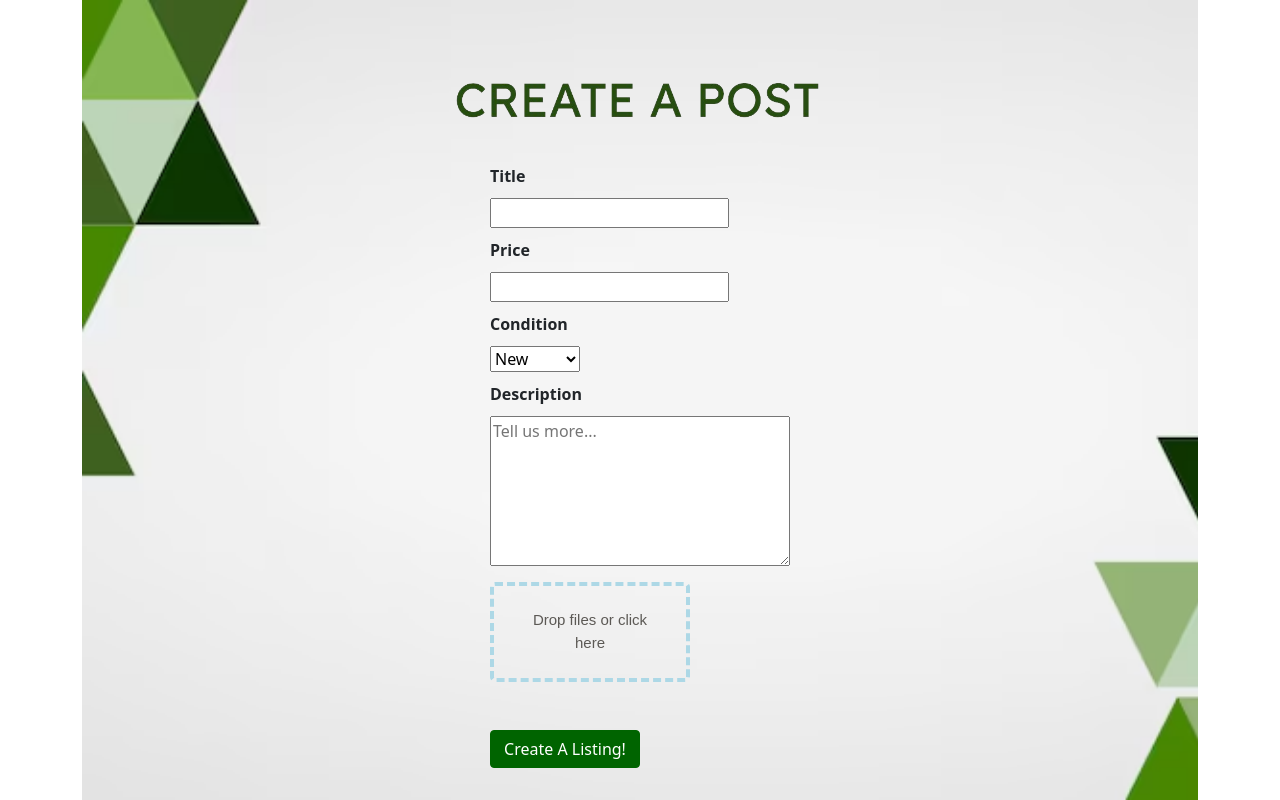
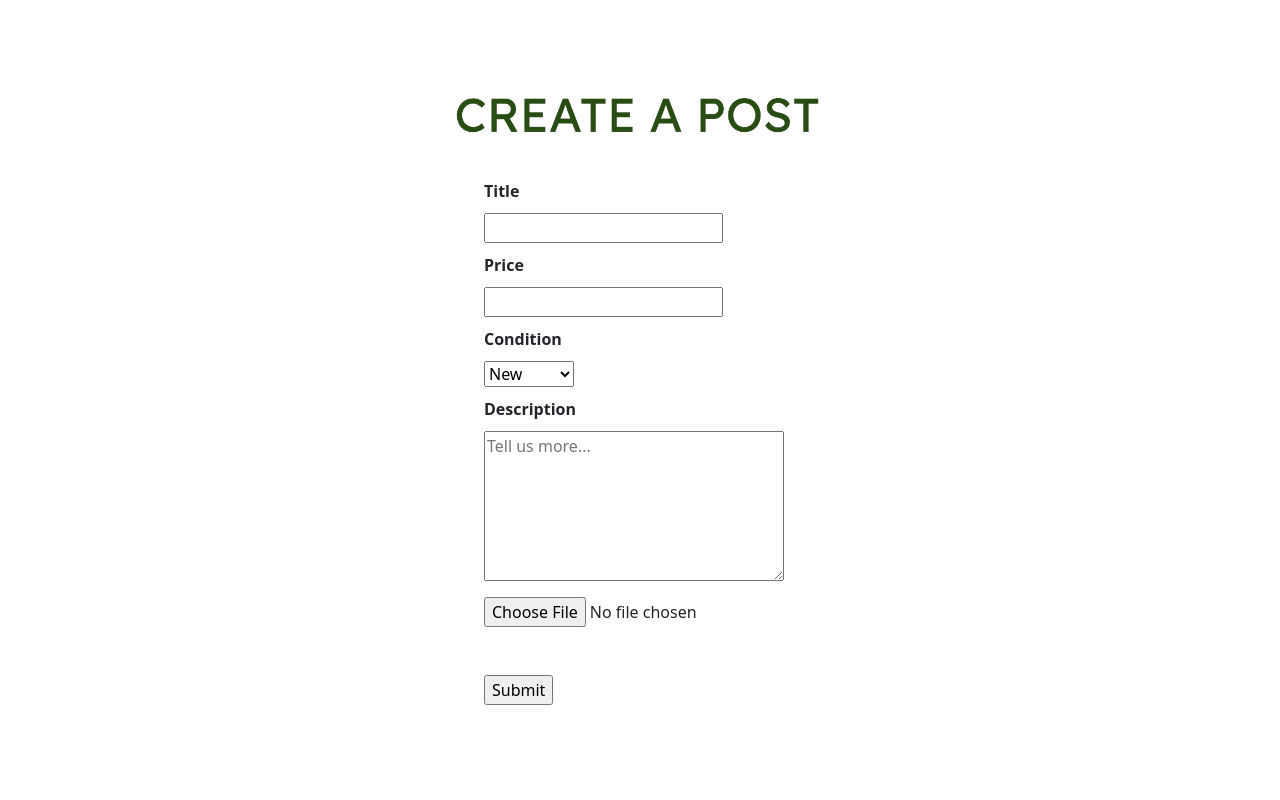
Before and after one commit to AnessaLeng/NinerThrifts, a Flask app: page /create_post in a window 1280 px wide. Shown: the part 88-888 px from the top of the page. Run offline with Flask 3, Linux system fonts and the light colour scheme; some libraries are stand-ins or nearby versions.

Commit message:
daily updates removed post_img

```diff
--- a/app.py
+++ b/app.py
@@ -1,5 +1,4 @@
 import os
-import requests
 from flask import Flask, redirect, render_template, request, send_from_directory, url_for, abort, session
 from random import randint, random
 from flask_socketio import SocketIO, emit
@@ -7,8 +6,9 @@ from dotenv import load_dotenv
 from flask_bcrypt import Bcrypt
 from repositories import post_repo, profile_repo, user_repo
 from repositories.create_repo import create_post
-from io import BytesIO
-
+from repositories import create_repo
+import base64
+import requests
 
 
 load_dotenv()
@@ -16,7 +16,6 @@ load_dotenv()
 app = Flask(__name__)
 
 app.secret_key = os.getenv('APP_SECRET_KEY')
-IMGBB_API_KEY = 'b185a7b712895f59638bf815da3f2ebd'
 
 socketio = SocketIO(app)
 
@@ -88,47 +87,41 @@ def login():
     return render_template('index.html', is_user=1, error=False)
 
 # Cindy's create a post feature
-# @app.route('/create_post', methods=['GET', 'POST'])
-# def create_post():
-#     if request.method == 'POST':
-#         title = request.form.get('title')
-#         price = request.form.get('price')
-#         condition = request.form.get('condition')
-#         body = request.form.get('description')
+#adding some logic for images -varsha
 
-#         user_id = session.get('user_id')
-#         username = session.get('username')
-
-#         create_post(user_id, username, title, body, price, condition)
-#         return "You have successfully created a post!"
-#         # possible mixup w description and body
-
-#     return render_template('create_post.html')
-
-@app.route('/create_post', methods=['GET'])
-def render_create_post():
-    return render_template('create_post.html')
-
-@app.route('/create_post', methods=['POST'])
-def create_post():
+@app.route('/create_post', methods=['GET', 'POST'])
+def create_listing():
     if request.method == 'POST':
         title = request.form.get('title')
         price = request.form.get('price')
         condition = request.form.get('condition')
-        description = request.form.get('description')
-        image_file = request.files['myFile']
+        body = request.form.get('description')
+        post_image = request.files['myFile']
 
-        if image_file:
-            post_image = image_file.read()
+        print(post_image)
 
-            post_repo.create_post(title, price, condition, description, post_image)
+        # user_id = session.get('user_id')
+        # username = session.get('username')
+        username = "bob"
 
-            return "Listing successfully uploaded!"
-        else:
-            return "Failed listing!"
-    else:
-        return render_template('create_post.html')
 
+        api_key = '4ad78dceb78a8627462a7181984c5eda'
+        upload_url = 'https://api.imgbb.com/1/upload'
+        data = {
+                'key': api_key,
+                'image': base64.b64encode(post_image.read())
+            }
+        response = requests.post(upload_url, data=data)
+        print(response)
+
+        if response.status_code == 200:
+            json_response = response.json()
+            print(json_response)
+            create_post(username, title, body, price, condition, json_response['data']['url'])
+            return redirect(url_for('explore'))
+    return render_template('create_post.html')
+
+#Varsha individual post feature
 @app.route('/individual_post')
 def show_individual_post():
     post_id = request.args.get('post_id')
--- a/schema.sql
+++ b/schema.sql
@@ -25,11 +25,12 @@ CREATE TABLE IF NOT EXISTS posts (
     body            VARCHAR(255)    NOT NULL,
     price           DECIMAL(10,2)   NOT NULL,
     condition       VARCHAR(255)    NOT NULL,
-    post_image      BYTEA           NOT NULL,
-    posted_date     TIMESTAMP       DEFAULT     CURRENT_TIMESTAMP,
+    posted_date     DATE       DEFAULT     CURRENT_DATE,
+    image_url       VARCHAR(255)    NULL,
     PRIMARY KEY(post_id),
     FOREIGN KEY(username) REFERENCES users(username)
 );
+
 
 CREATE TABLE IF NOT EXISTS user_sessions (
     sid SERIAL PRIMARY KEY,
--- a/templates/create_post.html
+++ b/templates/create_post.html
@@ -1,4 +1,3 @@
-
 {% extends "_layout.html" %}
 {% block title %}Create a Listing{% endblock %}
 {% block body %}
@@ -9,8 +8,6 @@
         align-items: center;
         justify-content: center;
         height: 100vh;
-        background-image: url('../static/abstract_bg1.jpg');
-        background-size: cover;
     }
 
     .form-group {
@@ -92,12 +89,6 @@
         height: auto;
         width: 400px;
     }
-
-    .btn {
-        background-color: darkgreen;
-        color: white;
-        border-color: darkgreen;
-      }
 </style>
 
 <div class="form-container">
@@ -113,6 +104,7 @@
         <label for="price">Price</label>
         <input type="number" id="price" name="price" required>
     </div>
+
 
     <!-- <div class="form-group">
         <label for="hashtags">Hashtags</label>
@@ -136,107 +128,10 @@
         <textarea id="description" name="description" style="width: 300px; height: 150px;" placeholder="Tell us more..." required></textarea>
     </div>
 
-    <div class="drop-zone">
-        <span class="drop-zone__prompt">Drop files or click here</span>
-        <input type="file" name="myFile" class="drop-zone__input" accept="image/*" multiple>
-    </div>
+    <input type="file" id="myFile" name="myFile">
     <div id="file-list" class="file-list"></div><br><br>
 
-    <button type="submit" class="btn w-50 btn-success">Create A Listing!</button>
+    <input type="submit" value="Submit"><br><br><br>
 </form>
 </div>
-
-<script>
-    document.addEventListener("DOMContentLoaded", function() {
-        document.querySelectorAll(".drop-zone__input").forEach(inputElement => {
-            const dropZoneElement = inputElement.closest(".drop-zone");
-            const fileListContainer = document.getElementById("file-list");
-            let uploadedFiles = []; // Array to store uploaded files
-
-            // Function to update the file list displayed to the user
-            function updateFileList(files) {
-                // Clear existing file list
-                fileListContainer.innerHTML = "";
-
-                // Update file list with names of uploaded files and remove buttons
-                files.forEach((file, index) => {
-                    let fileItem = document.createElement("div");
-                    fileItem.classList.add("file-item");
-
-                    let fileName = document.createElement("span");
-                    fileName.textContent = file.name;
-
-                    let removeButton = document.createElement("button");
-                    removeButton.textContent = "Remove";
-                    removeButton.classList.add("remove-button");
-
-                    // Add click event listener to remove button
-                    removeButton.addEventListener("click", () => {
-                        // Remove the file from the uploadedFiles array
-                        uploadedFiles.splice(index, 1);
-                        // Update file list
-                        updateFileList(uploadedFiles);
-                    });
-
-                    fileItem.appendChild(fileName);
-                    fileItem.appendChild(removeButton);
-
-                    // If the file is an image, create a preview
-                    if (file.type.startsWith("image/")) {
-                        let filePreview = document.createElement("img");
-                        filePreview.classList.add("drop-zone__thumb");
-                        filePreview.src = URL.createObjectURL(file);
-                        fileItem.appendChild(filePreview);
-                    }
-
-                    fileListContainer.appendChild(fileItem);
-                });
-
-                // Update the drop zone prompt visibility
-                if (files.length === 0) {
-                    dropZoneElement.querySelector('.drop-zone__prompt').style.display = 'block';
-                }
-            }
-
-            // Handle file input change event
-            inputElement.addEventListener("change", e => {
-                if (inputElement.files.length) {
-                    // Add newly uploaded files to the uploadedFiles array
-                    uploadedFiles.push(...inputElement.files);
-                    updateFileList(uploadedFiles);
-                }
-            });
-
-            // Handle click event to open file dialog
-            dropZoneElement.addEventListener("click", e => {
-                inputElement.click();
-            });
-
-            // Handle file drop event
-            dropZoneElement.addEventListener("drop", e => {
-                e.preventDefault();
-                dropZoneElement.classList.remove("drop-zone--over");
-
-                if (e.dataTransfer.files.length) {
-                    // Add dropped files to the uploadedFiles array
-                    uploadedFiles.push(...e.dataTransfer.files);
-                    updateFileList(uploadedFiles);
-                }
-            });
-
-            // Handle drag over event
-            dropZoneElement.addEventListener("dragover", e => {
-                e.preventDefault();
-                dropZoneElement.classList.add("drop-zone--over");
-            });
-
-            // Handle drag leave and drag end events
-            ["dragleave", "dragend"].forEach(type => {
-                dropZoneElement.addEventListener(type, e => {
-                    dropZoneElement.classList.remove("drop-zone--over");
-                });
-            });
-        });
-    });
-</script>
 {% endblock %}
--- a/templates/explore.html
+++ b/templates/explore.html
@@ -66,7 +66,7 @@
         {% for post in posts %}
             <div class="col">
                 <a href="{{ url_for('show_individual_post', post_id=post.post_id) }}">
-                    <img src="{{ post.post_image }}" height="250px" width="250px">
+                    <img src="{{ post.image_url }}" height="250px" width="250px">
                 </a>
             </div>
         {% endfor %}
--- a/templates/individual_post.html
+++ b/templates/individual_post.html
@@ -17,7 +17,7 @@
     <div class="container">
         <div class="row">
             <div class="col-md-4">
-                <img src="{{ post.post_image }}" class="img-fluid" alt="Post Image">
+                <img src="{{ post.image_url }}" class="img-fluid" alt="Post Image">
             </div>
             <div class="col-md-8">
                 <h2>{{ post_title }}</h2>
--- a/templates/search.html
+++ b/templates/search.html
@@ -78,7 +78,7 @@
         {% for result in search_result %}
         <div class="col">
             <a href="/individual_post">
-                <img src="{{ result.post_image }}" height="250px" width="250px">
+                <img src="{{ result.image_url }}" height="250px" width="250px">
             </a>
         </div>
         {% endfor %}
```
Also changed, not shown: repositories/create_repo.py (+5 -6 lines), repositories/favorites_repo.py (+33 -33 lines), repositories/post_repo.py (+4 -4 lines), repositories/profile_repo.py (+9 -1 lines).
